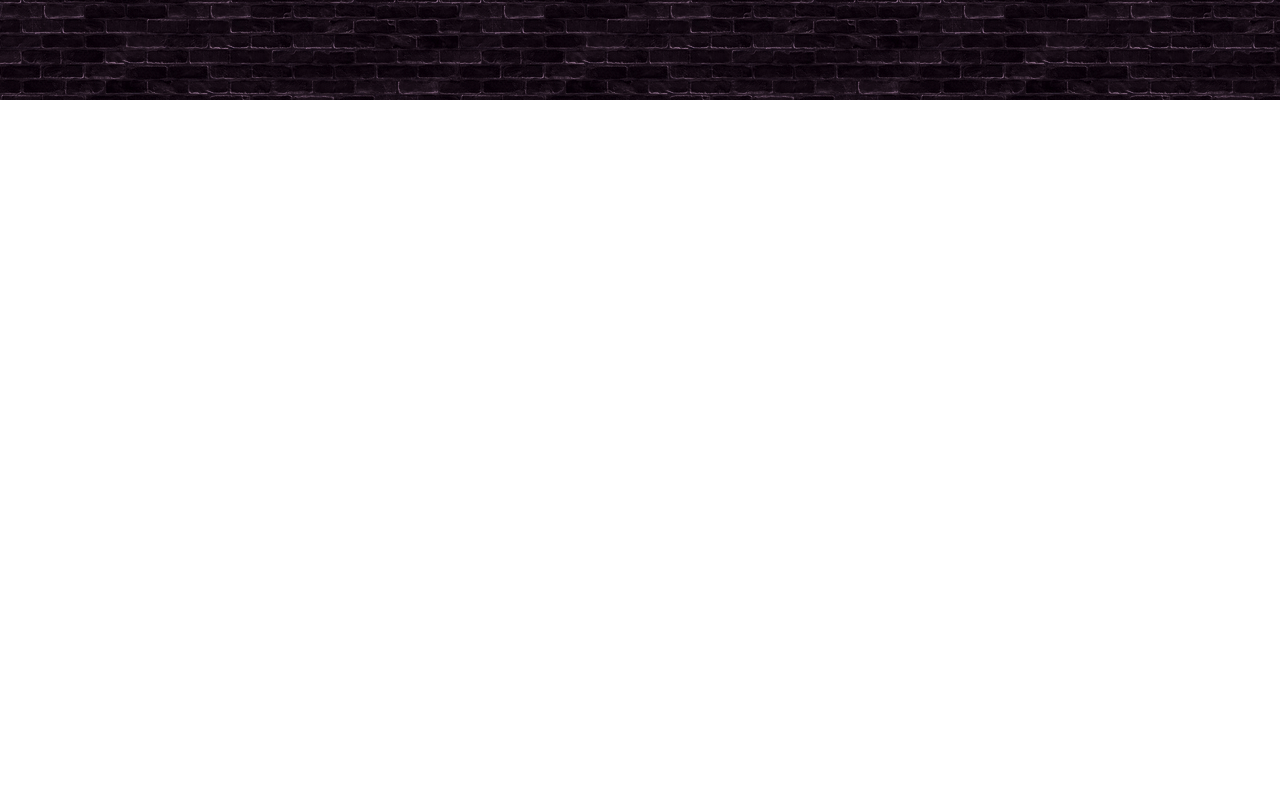
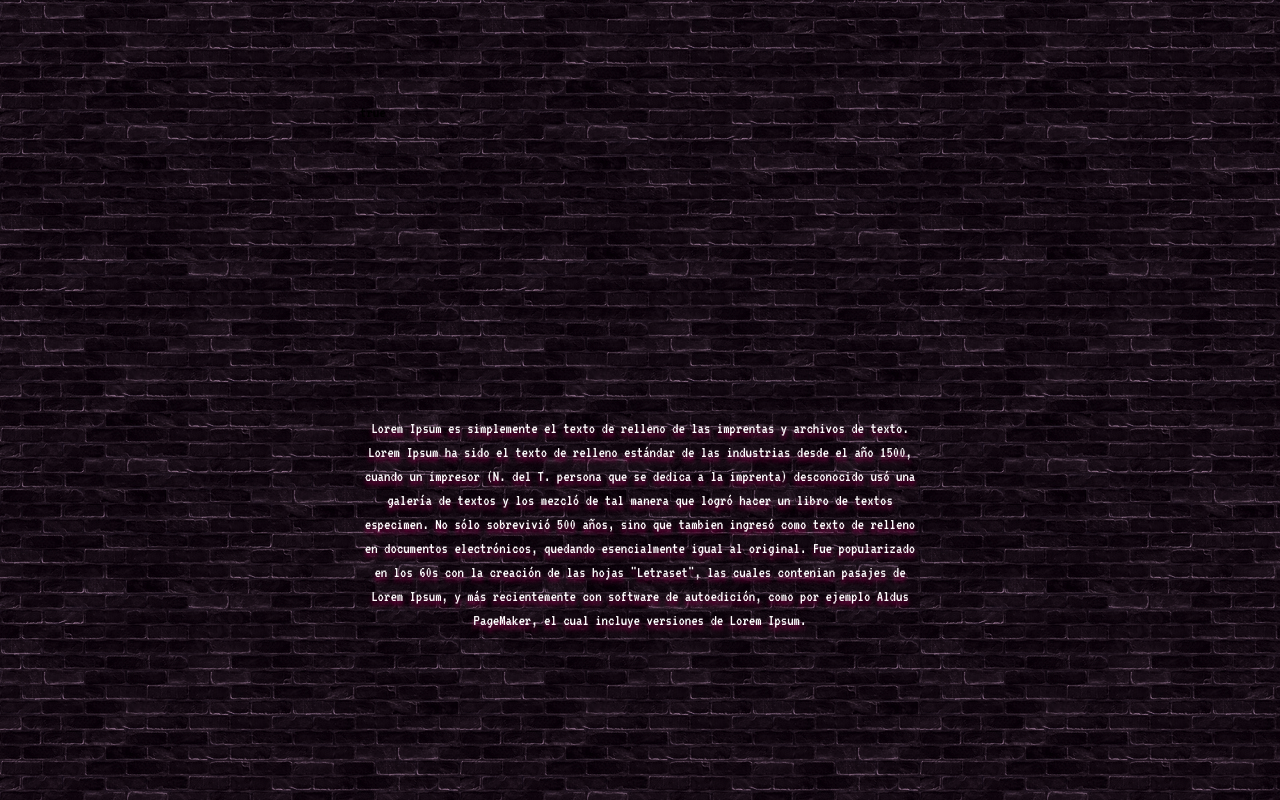
Before and after one commit to Gentleman-Programming/OpeningUpWithTheGentleman, a SvelteKit app: page / in a window 1280 px wide. Shown: the part 700-1500 px from the top of the page. Before the commit the page ends 800 px from the top, so only its background shows below. Built offline with nearby package versions, Linux system fonts and the light colour scheme.

Commit message:
fix: interceptor

```diff
--- a/src/global.css
+++ b/src/global.css
@@ -51,3 +51,12 @@ body::-webkit-scrollbar-thumb {
 .text-center {
 	text-align: center;
 }
+
+.section-container {
+  min-height: 100vh;
+  min-height: 100dvh;
+  display: flex;
+  flex-direction: column;
+  align-items: center;
+  justify-content: center;
+}
--- a/src/lib/GFade.svelte
+++ b/src/lib/GFade.svelte
@@ -6,6 +6,7 @@
 
 	export let animation = AnimationTypes.FADE;
 
+	export let container: boolean = false;
 	let customElement = {} as CustomElement;
 	let animate = false;
 	let componentRef: HTMLDivElement;
@@ -20,7 +21,8 @@
 	});
 </script>
 
-<div bind:this={componentRef}>
+{container}
+<div class={container ? 'section-container' : ''} bind:this={componentRef}>
 	{#if animate}
 		<div transition:animation={{ duration: 1500 }}>
 			<slot />
--- a/src/routes/+page.svelte
+++ b/src/routes/+page.svelte
@@ -8,29 +8,23 @@
 
 <div>
 	<GLayoutContainer>
-		<GFade animation={AnimationTypes.FADE}>
-			<GText variant={TextElementType.H1} class="text-center">“Opening Up With The Gentleman”</GText
-			>
-		</GFade>
+		<GText variant={TextElementType.H1} class="text-center">“Opening Up With The Gentleman”</GText>
 	</GLayoutContainer>
 
-	<GFade animation={AnimationTypes.FADE}>
-		<GLayoutContainer>
-			<GText class="text-center">
-				Lorem Ipsum es simplemente el texto de relleno de las imprentas y archivos de texto. Lorem
-				Ipsum ha sido el texto de relleno estándar de las industrias desde el año 1500, cuando un
-				impresor (N. del T. persona que se dedica a la imprenta) desconocido usó una galería de
-				textos y los mezcló de tal manera que logró hacer un libro de textos especimen. No sólo
-				sobrevivió 500 años, sino que tambien ingresó como texto de relleno en documentos
-				electrónicos, quedando esencialmente igual al original. Fue popularizado en los 60s con la
-				creación de las hojas "Letraset", las cuales contenian pasajes de Lorem Ipsum, y más
-				recientemente con software de autoedición, como por ejemplo Aldus PageMaker, el cual incluye
-				versiones de Lorem Ipsum.
-			</GText>
-		</GLayoutContainer>
+	<GFade container animation={AnimationTypes.FADE}>
+		<GText class="text-center">
+			Lorem Ipsum es simplemente el texto de relleno de las imprentas y archivos de texto. Lorem
+			Ipsum ha sido el texto de relleno estándar de las industrias desde el año 1500, cuando un
+			impresor (N. del T. persona que se dedica a la imprenta) desconocido usó una galería de textos
+			y los mezcló de tal manera que logró hacer un libro de textos especimen. No sólo sobrevivió
+			500 años, sino que tambien ingresó como texto de relleno en documentos electrónicos, quedando
+			esencialmente igual al original. Fue popularizado en los 60s con la creación de las hojas
+			"Letraset", las cuales contenian pasajes de Lorem Ipsum, y más recientemente con software de
+			autoedición, como por ejemplo Aldus PageMaker, el cual incluye versiones de Lorem Ipsum.
+		</GText>
 	</GFade>
 
-	<GFade animation={AnimationTypes.FADE}>
+	<GFade container animation={AnimationTypes.FADE}>
 		<GText class="text-center">
 			Lorem Ipsum es simplemente el texto de relleno de las imprentas y archivos de texto. Lorem
 			Ipsum ha sido el texto de relleno estándar de las industrias desde el año 1500, cuando un
--- a/src/utilities/intersector.utility.ts
+++ b/src/utilities/intersector.utility.ts
@@ -17,7 +17,6 @@ class CustomIntersectionObserver {
             }
           });
         },
-				{ rootMargin: '100px', threshold: 1 }
       );
   }
 
```
Lines whose indentation alone changed are shown as unchanged.
